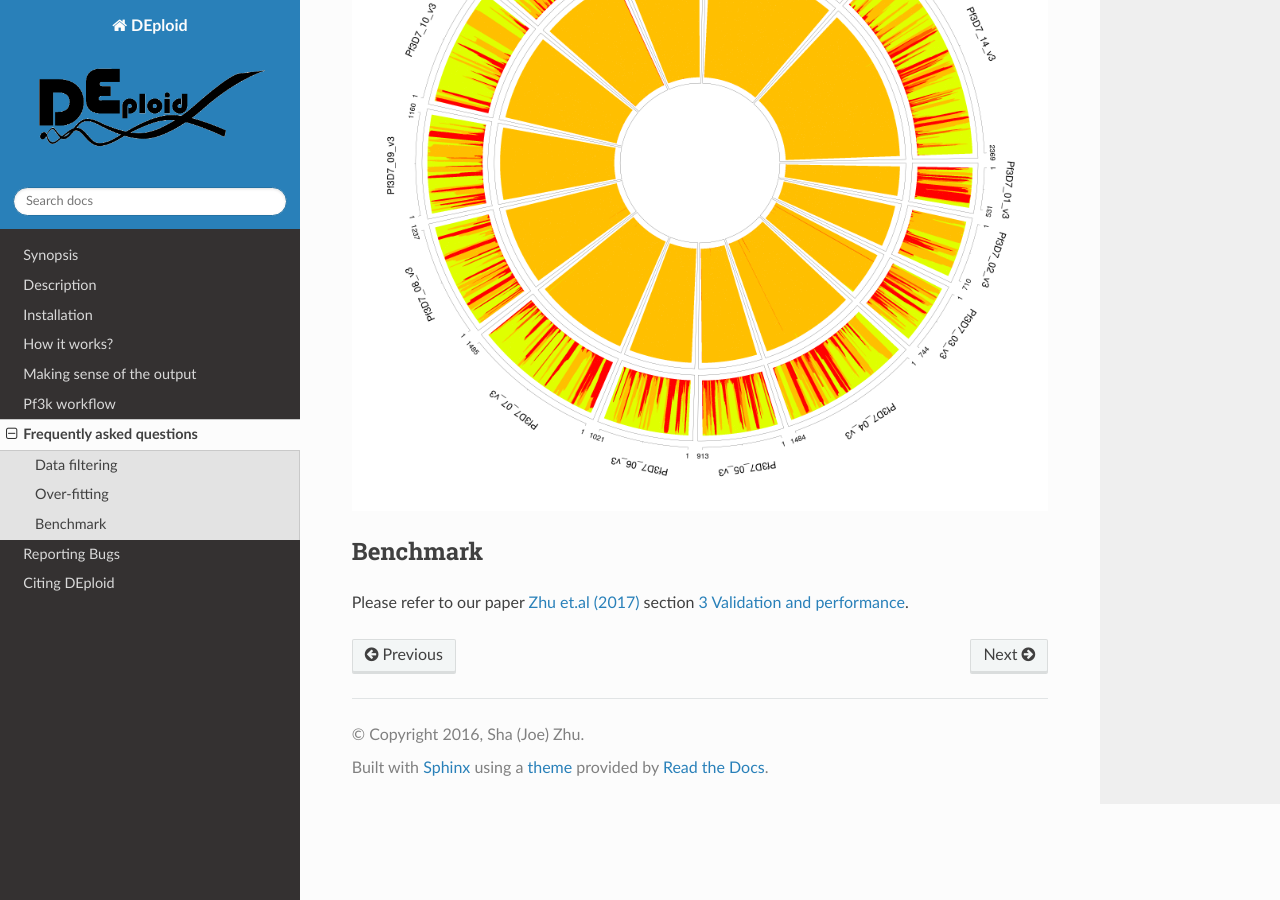
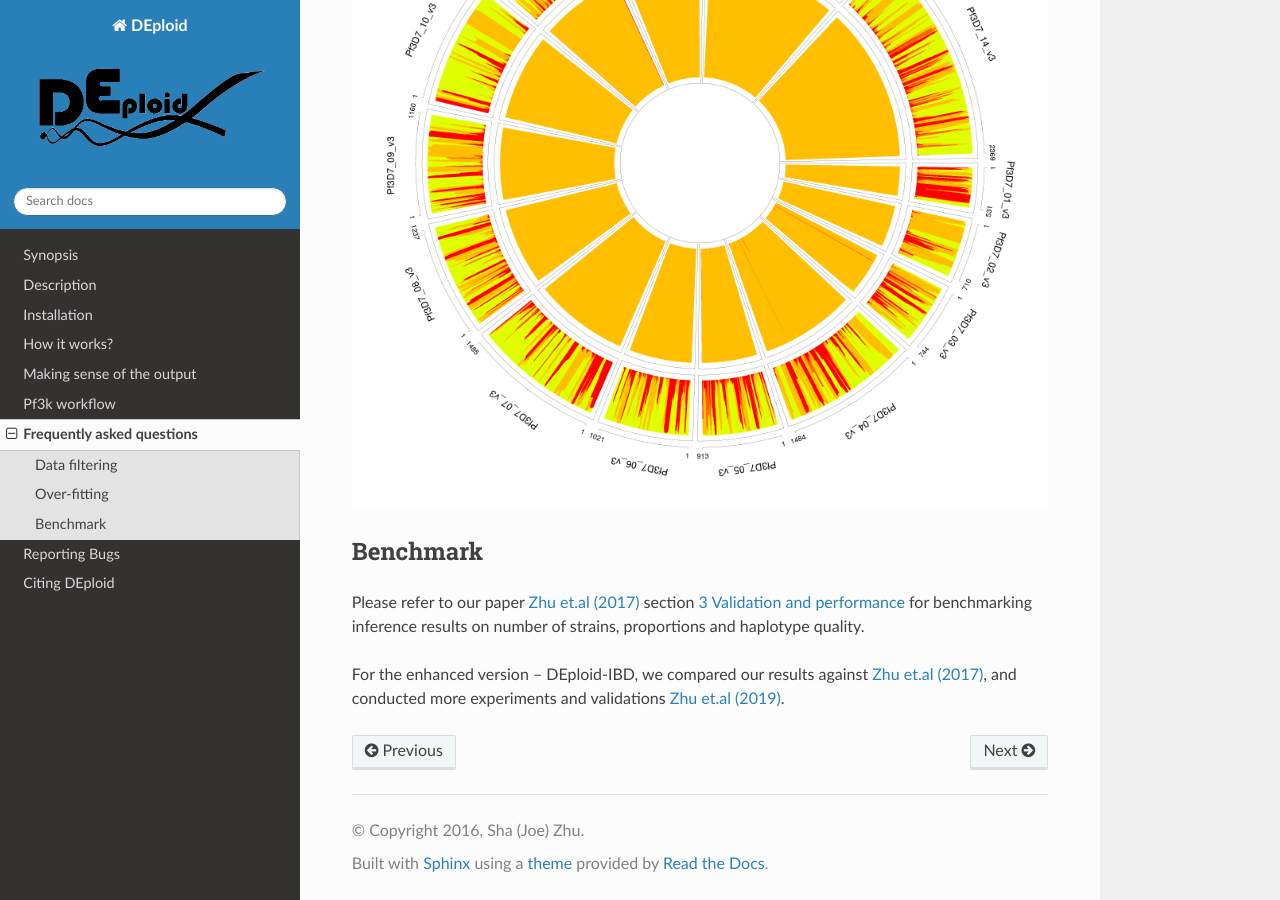
Before and after one commit to DEploid-dev/DEploid, a Sphinx documentation site: the page built from docs/FAQ.md, in a window 1280 px wide and 900 px high, scrolled down 5167 px. Built offline with Sphinx 7.4.7 and the Read the Docs theme 2.0.0, drawn with Linux system fonts in a browser that asks for light colours.

```diff
--- a/docs/FAQ.md
+++ b/docs/FAQ.md
@@ -126,4 +126,6 @@ utilities/interpretDEploid.r -vcf data/exampleData/PG0400-C.eg.vcf.gz \
 Benchmark
 ---------
 
-Please refer to our paper [Zhu et.al (2017)](https://academic.oup.com/bioinformatics/advance-article/doi/10.1093/bioinformatics/btx530/4091117) section [3 Validation and performance](https://academic.oup.com/bioinformatics/advance-article/doi/10.1093/bioinformatics/btx530/4091117#96977811).
+Please refer to our paper [Zhu et.al (2017)](https://academic.oup.com/bioinformatics/advance-article/doi/10.1093/bioinformatics/btx530/4091117) section [3 Validation and performance](https://academic.oup.com/bioinformatics/advance-article/doi/10.1093/bioinformatics/btx530/4091117#96977811) for benchmarking inference results on number of strains, proportions and haplotype quality.
+
+For the enhanced version -- DEploid-IBD, we compared our results against [Zhu et.al (2017)](https://academic.oup.com/bioinformatics/advance-article/doi/10.1093/bioinformatics/btx530/4091117), and conducted more experiments and validations [Zhu et.al (2019)](https://elifesciences.org/articles/40845#s2).
--- a/docs/index.rst
+++ b/docs/index.rst
@@ -15,7 +15,7 @@ DEploid
    description
    installation
    input
-   output
+   Output
    Pf3k-workflow.md
    FAQ
    Bug-report
```
Also changed, not shown: docs/Output.md (renamed from docs/output.rst, +40 -42 lines), 1 other file.
